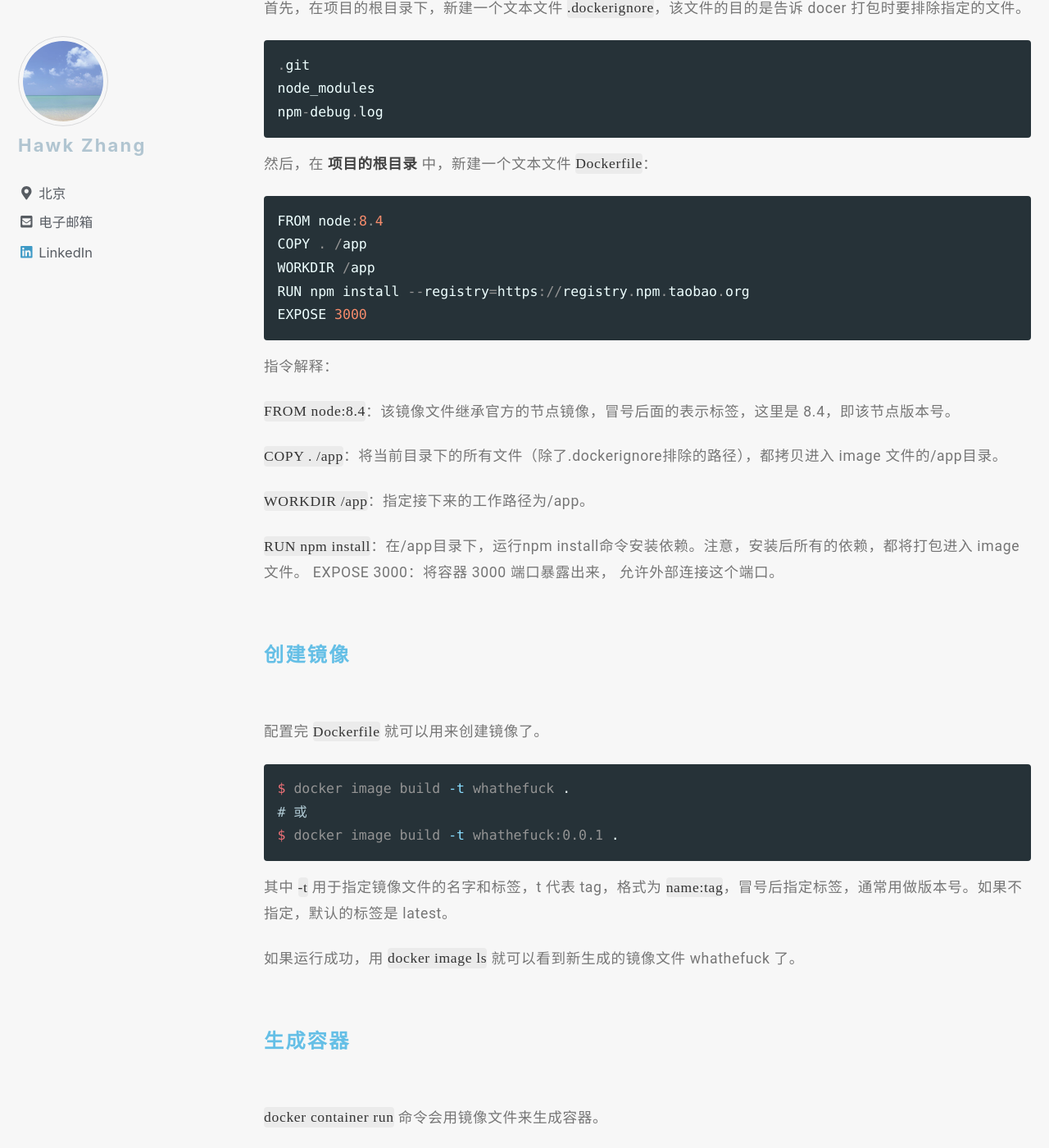
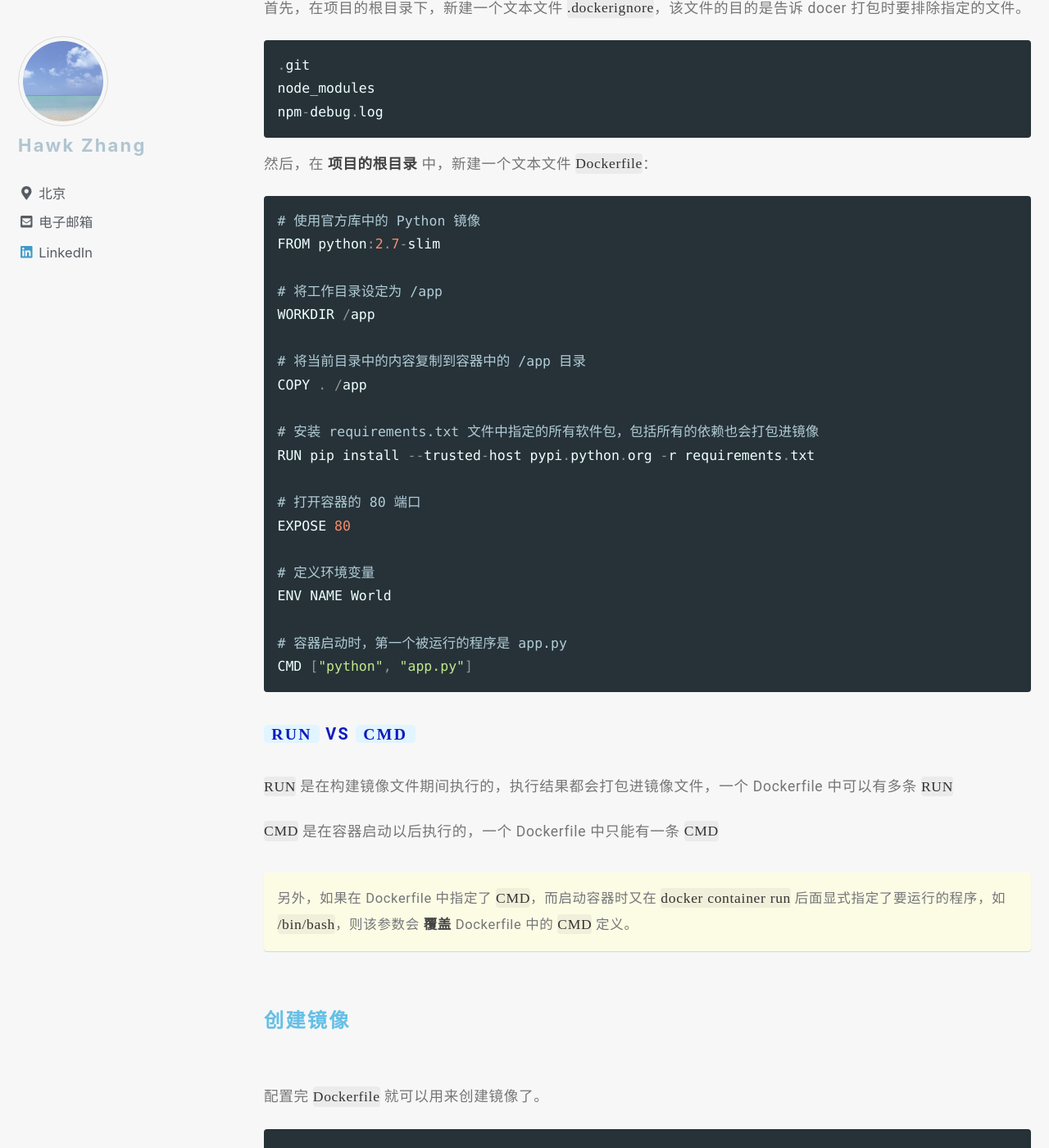
Before and after one commit to narru888/linotes_note, a Jekyll site: the page built from _posts/docker/2018-02-01-docker.basic.md, in a window 1280 px wide and 1400 px high, scrolled down 9069 px. Shown: the whole window at 82% size. Built offline with Jekyll 4.4.1, drawn with Linux system fonts in a browser that asks for light colours; nearby versions of some CDN libraries; a script that is not in the unit is left out.

Commit message:
update on 2018-09-28 16:20:01 CST

````diff
--- a/_posts/docker/2018-02-01-docker.basic.md
+++ b/_posts/docker/2018-02-01-docker.basic.md
@@ -317,23 +317,36 @@ npm-debug.log
 然后，在 **项目的根目录** 中，新建一个文本文件 `Dockerfile`：
 
 ```conf
-FROM node:8.4
+# 使用官方库中的 Python 镜像
+FROM python:2.7-slim
+
+# 将工作目录设定为 /app
+WORKDIR /app
+
+# 将当前目录中的内容复制到容器中的 /app 目录
 COPY . /app
-WORKDIR /app
-RUN npm install --registry=https://registry.npm.taobao.org
-EXPOSE 3000
+
+# 安装 requirements.txt 文件中指定的所有软件包，包括所有的依赖也会打包进镜像
+RUN pip install --trusted-host pypi.python.org -r requirements.txt
+
+# 打开容器的 80 端口
+EXPOSE 80
+
+# 定义环境变量
+ENV NAME World
+
+# 容器启动时，第一个被运行的程序是 app.py
+CMD ["python", "app.py"]
 ```
 
-指令解释：
+##### `RUN` VS `CMD`
 
-`FROM node:8.4`：该镜像文件继承官方的节点镜像，冒号后面的表示标签，这里是 8.4，即该节点版本号。
+`RUN` 是在构建镜像文件期间执行的，执行结果都会打包进镜像文件，一个 Dockerfile 中可以有多条 `RUN`
 
-`COPY . /app`：将当前目录下的所有文件（除了.dockerignore排除的路径），都拷贝进入 image 文件的/app目录。
+`CMD` 是在容器启动以后执行的，一个 Dockerfile 中只能有一条 `CMD`
 
-`WORKDIR /app`：指定接下来的工作路径为/app。
-
-`RUN npm install`：在/app目录下，运行npm install命令安装依赖。注意，安装后所有的依赖，都将打包进入 image 文件。
-EXPOSE 3000：将容器 3000 端口暴露出来， 允许外部连接这个端口。
+另外，如果在 Dockerfile 中指定了 `CMD`，而启动容器时又在 `docker container run` 后面显式指定了要运行的程序，如 `/bin/bash`，则该参数会 **覆盖** Dockerfile 中的 `CMD` 定义。
+{: .notice--primary}
 
 
 
````
